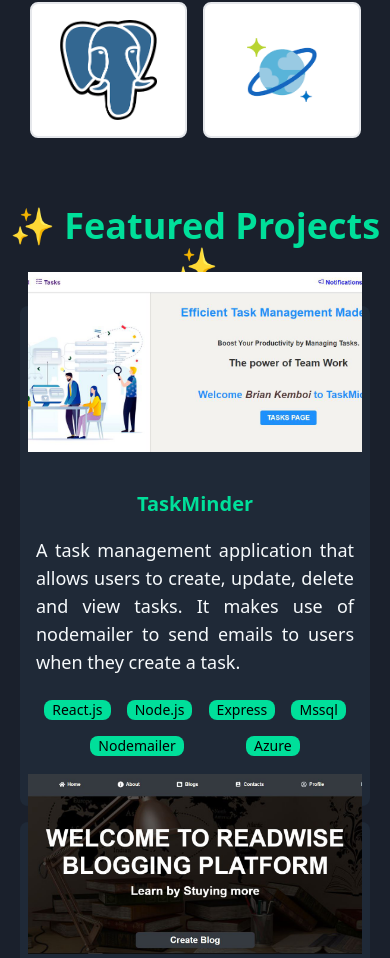
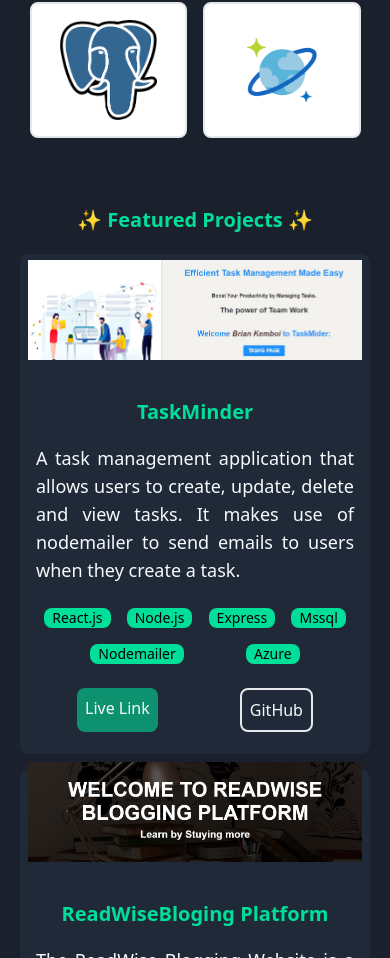
Before and after one commit to kemboi590/portfolio-website, a React (Vite) app: page / in a window 390 px wide. Shown: the part 8191-9149 px from the top of the page. Built offline with nearby package versions, Linux system fonts and the light colour scheme.

Commit message:
image on small screens

```diff
--- a/src/pages/8.Projects/Projects.tsx
+++ b/src/pages/8.Projects/Projects.tsx
@@ -3,12 +3,12 @@
 const Projects = () => {
     return (
         <>
-            <h1 className='text-4xl font-bold text-[#00df9a] text-center pt-12'> ✨ Featured Projects ✨ </h1>
+            <h1 className='text-xl md:text-4xl font-bold text-[#00df9a] text-center pt-12'> ✨ Featured Projects ✨ </h1>
             <div className='flex flex-col md:flex-row p-5 md:flex-wrap justify-center items-center h-fit gap-4 md:gap-8 md:pt-14 pb-10 text-text-light '>
                 {projectsData.map((project) => (
                     <div key={project.id} className='flex flex-col justify-center items-center bg-gray-800 w-full md:w-[30%] h-[500px] gap-5 cursor-pointer transform transition duration-300 hover:-translate-y-1 rounded-lg '>
                         <div className="w-full flex justify-center items-center " >
-                            <img src={project.projectLogo} alt={project.projectName} className='rounded-lg w-full px-2 h-[180px] md:h-[150px] object-cover' />
+                            <img src={project.projectLogo} alt={project.projectName} className='rounded-lg w-full px-2 h-[100px] md:h-[150px] object-cover' />
                         </div>
                         <div className='text-xl leading-8 p-4'>
                             <h3 className='flex items-center justify-center mb-4 text-[#00df9a] '>
```
